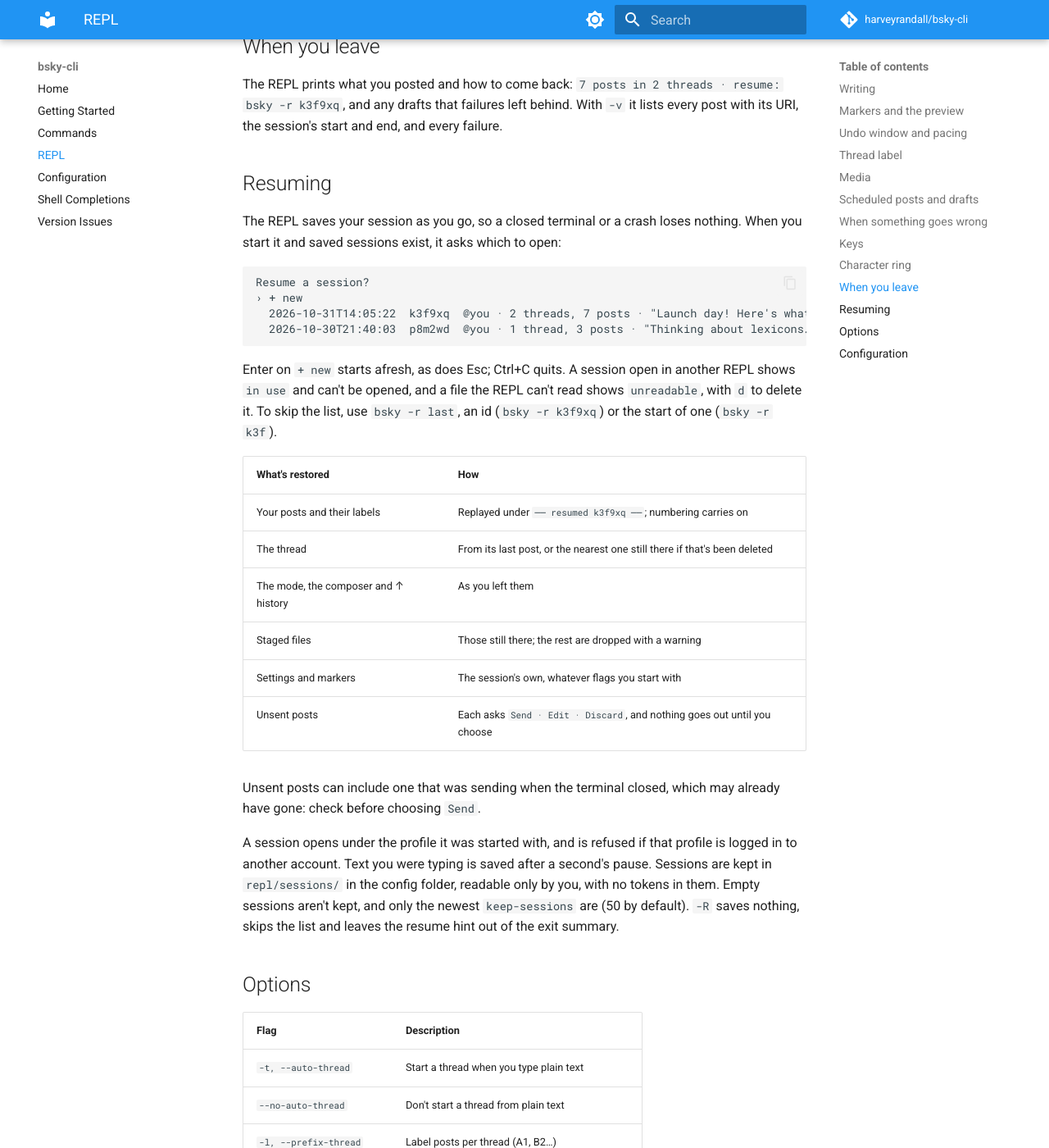
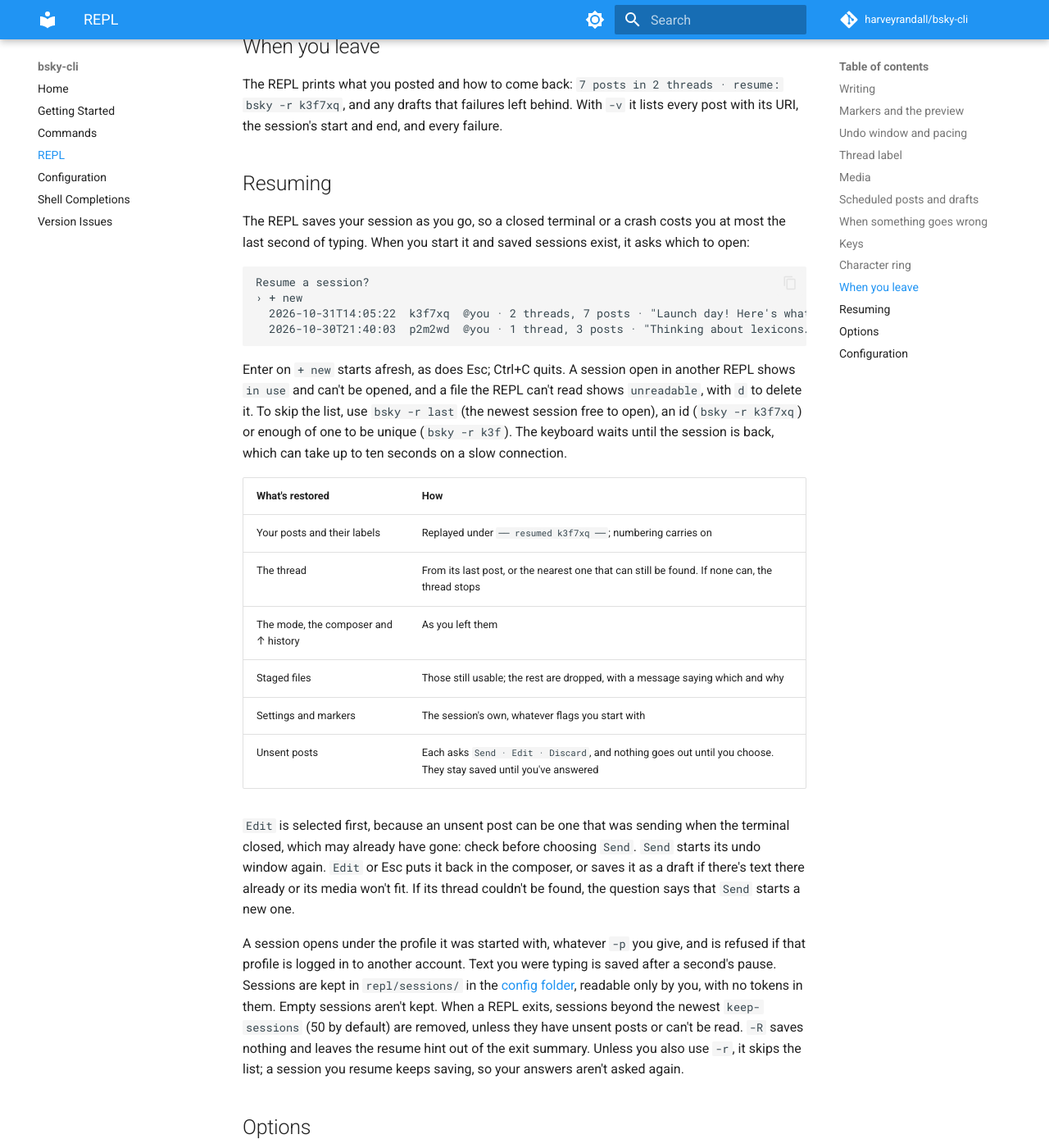
Before and after one commit to harveyrandall/bsky-cli, an MkDocs documentation site: the page built from docs/repl.md, in a window 1280 px wide and 1400 px high, scrolled down 6893 px. Shown: the whole window at 82% size. Built offline with MkDocs 1.6.1 and Material for MkDocs 9.7.7, drawn with Linux system fonts in a browser that asks for light colours; comment, search, counter and statistics services are not loaded; some of the changed text lies outside the part shown.

Commit message:
docs(repl): say what resuming really does
Corrects what the review checked against the code: what's lost in a crash, what
each answer does, how -R and -r combine, when sessions are removed, and example
ids that couldn't exist.

````diff
--- a/docs/repl.md
+++ b/docs/repl.md
@@ -146,33 +146,33 @@ The count turns yellow 40 characters before the limit and red above it, where it
 
 ## When you leave
 
-The REPL prints what you posted and how to come back: `7 posts in 2 threads · resume: bsky -r k3f9xq`, and any drafts that failures left behind. With `-v` it lists every post with its URI, the session's start and end, and every failure.
+The REPL prints what you posted and how to come back: `7 posts in 2 threads · resume: bsky -r k3f7xq`, and any drafts that failures left behind. With `-v` it lists every post with its URI, the session's start and end, and every failure.
 
 ## Resuming
 
-The REPL saves your session as you go, so a closed terminal or a crash loses nothing. When you start it and saved sessions exist, it asks which to open:
+The REPL saves your session as you go, so a closed terminal or a crash costs you at most the last second of typing. When you start it and saved sessions exist, it asks which to open:
 
 ```
 Resume a session?
 › + new
-  2026-10-31T14:05:22  k3f9xq  @you · 2 threads, 7 posts · "Launch day! Here's what…"
-  2026-10-30T21:40:03  p8m2wd  @you · 1 thread, 3 posts · "Thinking about lexicons…"
+  2026-10-31T14:05:22  k3f7xq  @you · 2 threads, 7 posts · "Launch day! Here's what…"
+  2026-10-30T21:40:03  p2m2wd  @you · 1 thread, 3 posts · "Thinking about lexicons…"
 ```
 
-Enter on `+ new` starts afresh, as does Esc; Ctrl+C quits. A session open in another REPL shows `in use` and can't be opened, and a file the REPL can't read shows `unreadable`, with `d` to delete it. To skip the list, use `bsky -r last`, an id (`bsky -r k3f9xq`) or the start of one (`bsky -r k3f`).
+Enter on `+ new` starts afresh, as does Esc; Ctrl+C quits. A session open in another REPL shows `in use` and can't be opened, and a file the REPL can't read shows `unreadable`, with `d` to delete it. To skip the list, use `bsky -r last` (the newest session free to open), an id (`bsky -r k3f7xq`) or enough of one to be unique (`bsky -r k3f`). The keyboard waits until the session is back, which can take up to ten seconds on a slow connection.
 
 | What's restored | How |
 |---|---|
-| Your posts and their labels | Replayed under `── resumed k3f9xq ──`; numbering carries on |
-| The thread | From its last post, or the nearest one still there if that's been deleted |
+| Your posts and their labels | Replayed under `── resumed k3f7xq ──`; numbering carries on |
+| The thread | From its last post, or the nearest one that can still be found. If none can, the thread stops |
 | The mode, the composer and ↑ history | As you left them |
-| Staged files | Those still there; the rest are dropped with a warning |
+| Staged files | Those still usable; the rest are dropped, with a message saying which and why |
 | Settings and markers | The session's own, whatever flags you start with |
-| Unsent posts | Each asks `Send · Edit · Discard`, and nothing goes out until you choose |
+| Unsent posts | Each asks `Send · Edit · Discard`, and nothing goes out until you choose. They stay saved until you've answered |
 
-Unsent posts can include one that was sending when the terminal closed, which may already have gone: check before choosing `Send`.
+`Edit` is selected first, because an unsent post can be one that was sending when the terminal closed, which may already have gone: check before choosing `Send`. `Send` starts its undo window again. `Edit` or Esc puts it back in the composer, or saves it as a draft if there's text there already or its media won't fit. If its thread couldn't be found, the question says that `Send` starts a new one.
 
-A session opens under the profile it was started with, and is refused if that profile is logged in to another account. Text you were typing is saved after a second's pause. Sessions are kept in `repl/sessions/` in the config folder, readable only by you, with no tokens in them. Empty sessions aren't kept, and only the newest `keep-sessions` are (50 by default). `-R` saves nothing, skips the list and leaves the resume hint out of the exit summary.
+A session opens under the profile it was started with, whatever `-p` you give, and is refused if that profile is logged in to another account. Text you were typing is saved after a second's pause. Sessions are kept in `repl/sessions/` in the [config folder](configuration.md), readable only by you, with no tokens in them. Empty sessions aren't kept. When a REPL exits, sessions beyond the newest `keep-sessions` (50 by default) are removed, unless they have unsent posts or can't be read. `-R` saves nothing and leaves the resume hint out of the exit summary. Unless you also use `-r`, it skips the list; a session you resume keeps saving, so your answers aren't asked again.
 
 ## Options
 
@@ -186,7 +186,7 @@ A session opens under the profile it was started with, and is refused if that pr
 | `-f, --force-alt` | Require alt text for media |
 | `--thread-label` | Add 🧵 to posts in the active thread |
 | `--prepend-thread-label` | Put the 🧵 first instead of last |
-| `-r, --resume [id]` | Resume a saved session (id, prefix or "last") |
+| `-r, --resume [id]` | Resume a saved session: an id, a prefix or "last"; with no id, show the list |
 | `--resumable` | Save this session so it can be resumed (default) |
 | `-R, --no-resumable` | Don't save this session |
 
````
Also changed, not shown: other parts of docs/repl.md (+1 -1 lines), README.md (+1 -1 lines), docs/commands.md (+1 -1 lines), docs/configuration.md (+2 -0 lines), docs/superpowers/plans/2026-11-04-bsky-repl-pr4-resume.md (+5 -1 lines), docs/superpowers/specs/2026-10-31-bsky-repl-design.md (+4 -4 lines), 4 other files.
